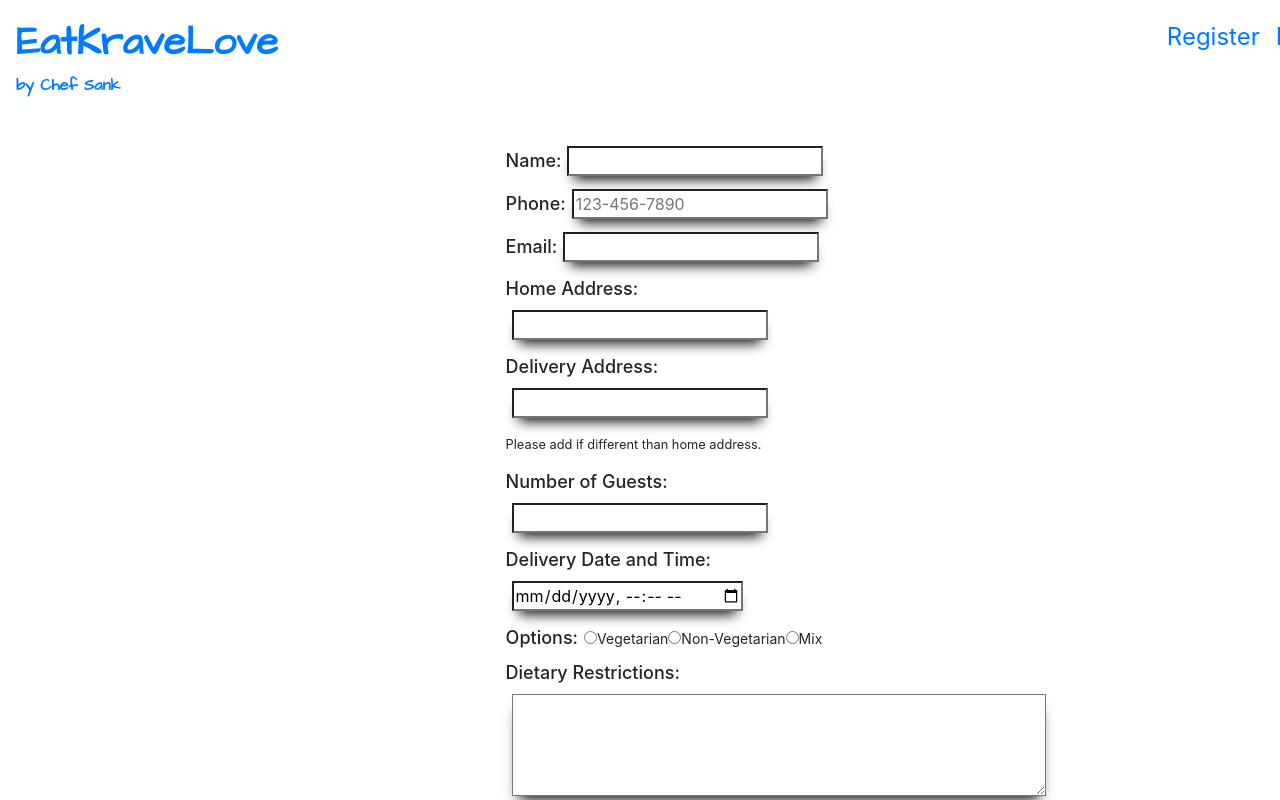
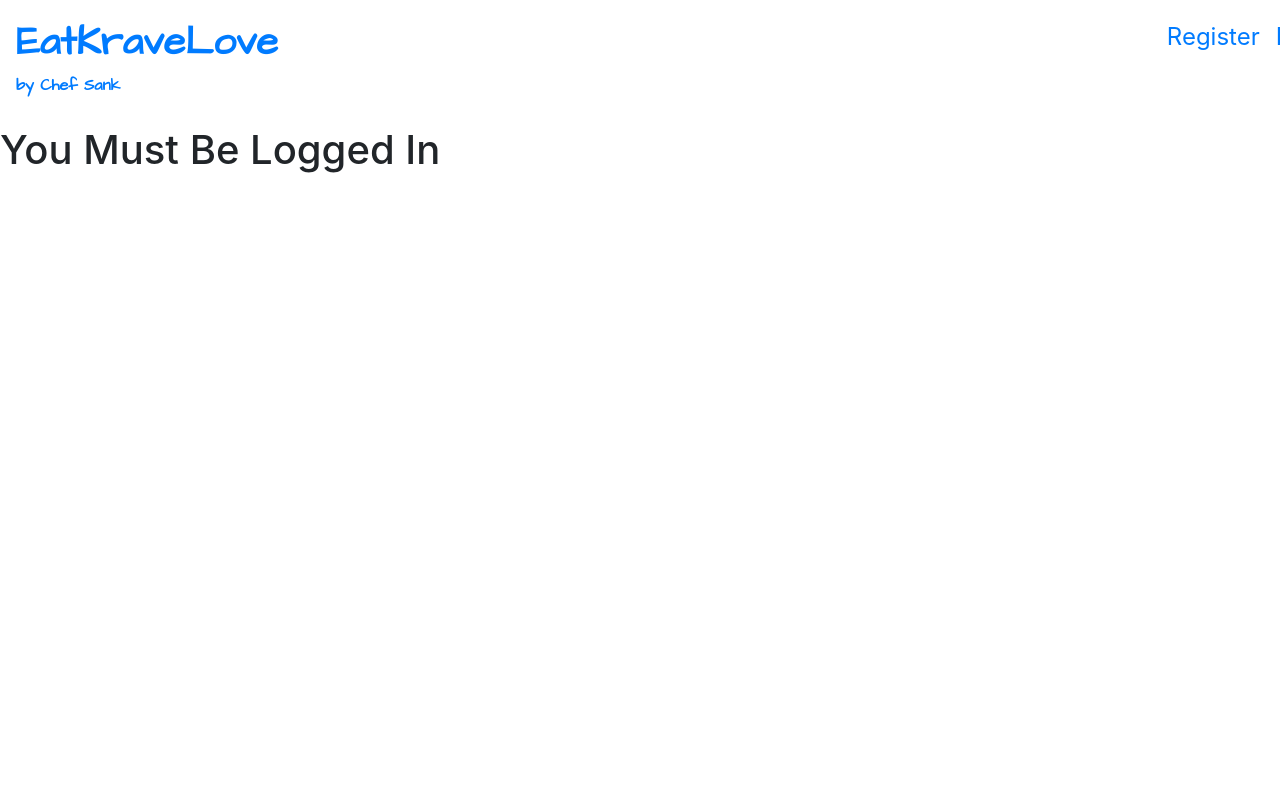
Before and after one commit to michaelpaulcuccia/eatkravelove, a React (Create React App) app in the folder client/: page /orderform in a window 1280 px wide. Shown: the top 800 px of the page. Built offline with nearby package versions, Linux system fonts and the light colour scheme.

Commit message:
must be logged in to view page condition set on orderForm.js

```diff
--- a/client/src/App.js
+++ b/client/src/App.js
@@ -17,7 +17,6 @@ const App = () => {
 
   useEffect(() => {
     const webToken = localStorage.getItem('x-auth-token');
-    console.log(webToken)
     if (webToken) {
       setShowTabs(true)
       setToken(webToken)
--- a/client/src/components/Register.js
+++ b/client/src/components/Register.js
@@ -10,7 +10,6 @@ const Register = () => {
     const history = useHistory();
 
     const onSubmit = async data => {
-        console.log(data)
 
         try {
 
--- a/client/src/components/order/OrderForm.js
+++ b/client/src/components/order/OrderForm.js
@@ -54,6 +54,12 @@ const OrderForm = () => {
     }
 
     return (
+
+        <div>
+
+            {token && token !== null ?
+
+
                 <div className='orderForm_container'>
 
                     <form
@@ -126,6 +132,13 @@ const OrderForm = () => {
                     </form>
 
                 </div>
+
+                :
+
+                <h1>You Must Be Logged In</h1>
+            }
+
+        </div>
     )
 }
 
```
Lines whose indentation alone changed are shown as unchanged.
